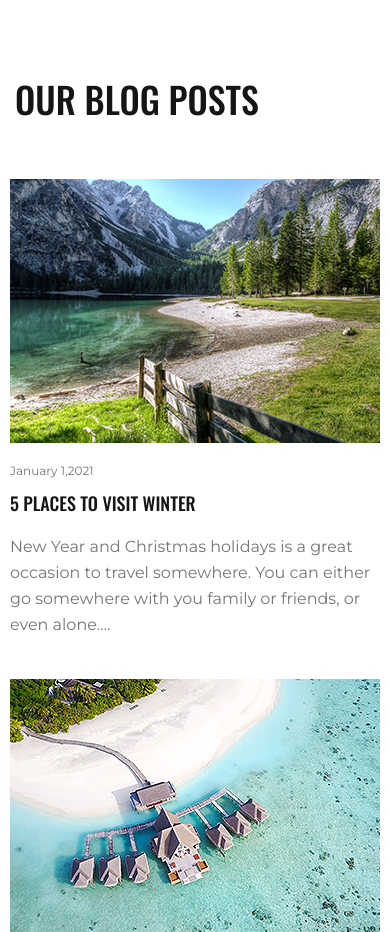
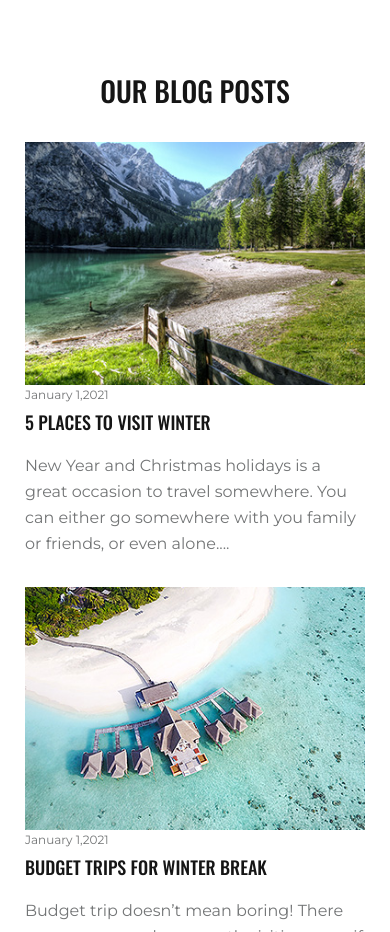
Before and after one commit to FeridQarayev/beautiful_places_app, a React (Create React App) app in the folder client/: page / in a window 390 px wide. Shown: the part 636-1568 px from the top of the page. Built offline with nearby package versions, Linux system fonts and the light colour scheme.

Commit message:
responsive blog posts finished

```diff
--- a/client/src/components/base/blog/style.module.scss
+++ b/client/src/components/base/blog/style.module.scss
@@ -3,17 +3,24 @@ $color_2: #737576;
 $font-family_1: 'Oswald', -apple-system, BlinkMacSystemFont, 'Segoe UI', Roboto, 'Helvetica Neue', Arial, sans-serif;
 
 .container__card {
-	width: 373px;
-	height: 450px;
-	margin-top: 50px;
-	margin-left: 10px;
+  position: relative;
+  width: 100%;
+  padding-right: 15px;
+  padding-left: 15px;
+  margin-bottom: 30px;
+  max-width: 370px;
+  margin-right: auto;
+  margin-left: auto;
+}
+
+.blog__posts {
+  display: block;
 }
 .container__card__content {
   span {
     font-size: 12px;
     display: block;
-		margin-bottom: 10px;
-		margin-top: 10px;
+    margin-bottom: 5px;
   }
   h5 {
     font-size: 18px;
@@ -43,14 +50,17 @@ $font-family_1: 'Oswald', -apple-system, BlinkMacSystemFont, 'Segoe UI', Roboto,
   margin-bottom: -30px;
 }
 .container__title {
-	margin-top: 0;
-	margin-bottom: 0;
+  margin-top: 0px;
+  margin-bottom: 30px;
   font-weight: 500;
   color: $color_1;
   font-family: $font-family_1;
   text-transform: uppercase;
-	font-size: 36px;
+  text-align: center !important;
+  font-size: 28px;
+  line-height: 1.5;
 }
+
 .container {
   width: 100%;
   padding-right: 15px;
@@ -60,6 +70,11 @@ $font-family_1: 'Oswald', -apple-system, BlinkMacSystemFont, 'Segoe UI', Roboto,
 }
 .container__card__img {
   img {
+    display: inline-block;
+    max-width: 100%;
+    height: auto;
+    vertical-align: middle;
+    border-style: none;
     &:hover {
       cursor: pointer;
       opacity: 0.7;
```
Lines whose indentation alone changed are shown as unchanged.
